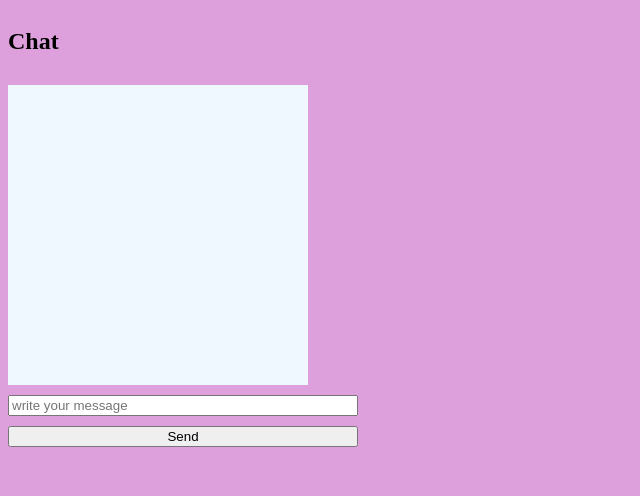
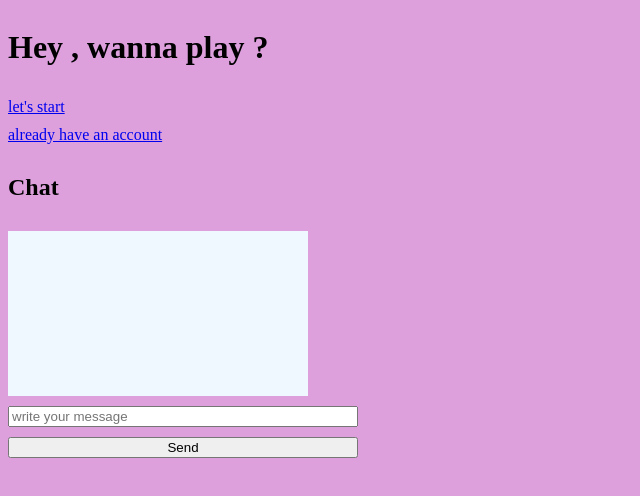
Before and after one commit to IIM-Creative-Technology/Node.js-A2.1-KirbyFanclub, a plain HTML site: page frontend/index.html in a window 1280 px wide. Shown: the whole page, without its empty margins (0-640 px from the left). Drawn offline with nearby package versions, Linux system fonts and the light colour scheme; no server answers.

Commit message:
:construction_worker:requette api still

```diff
--- a/frontend/index.html
+++ b/frontend/index.html
@@ -9,15 +9,15 @@
 </head>
 <body>
     <div id="tchat">
+        <h1> Hey , wanna play ?</h1>
+        <a href="inscription.html">let's start</a>
+        <a href="connexion.html">already have an account</a>
         <h2>Chat</h2>
         <div class="chat" placeholder="chat">
             <ul id="messages"></ul>
         </div>
         <input type="text" placeholder="write your message" id="insertMessage" value="">
         <button type="submit" id="submitMessage">Send</button>
-
-
-
     </div>
 
     <!-- <button id="btnSocket">Test socket</button>
```
